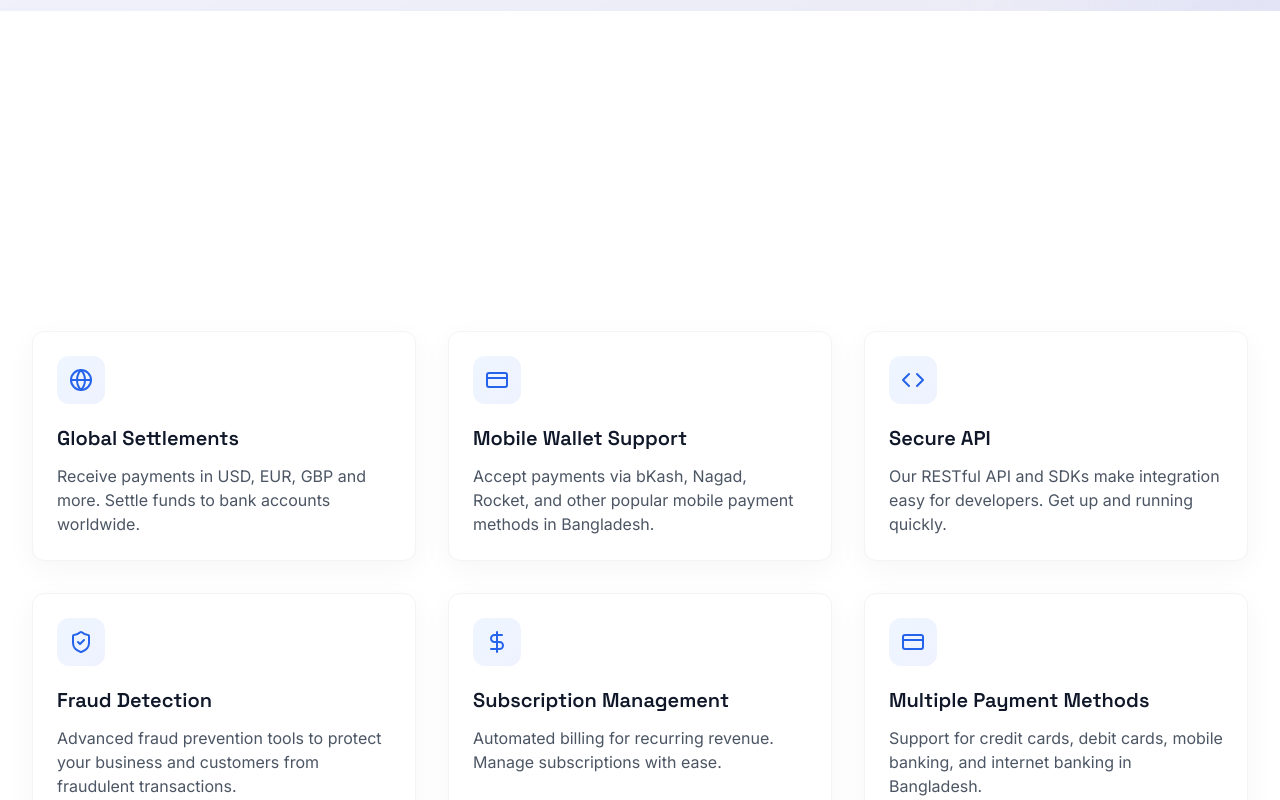
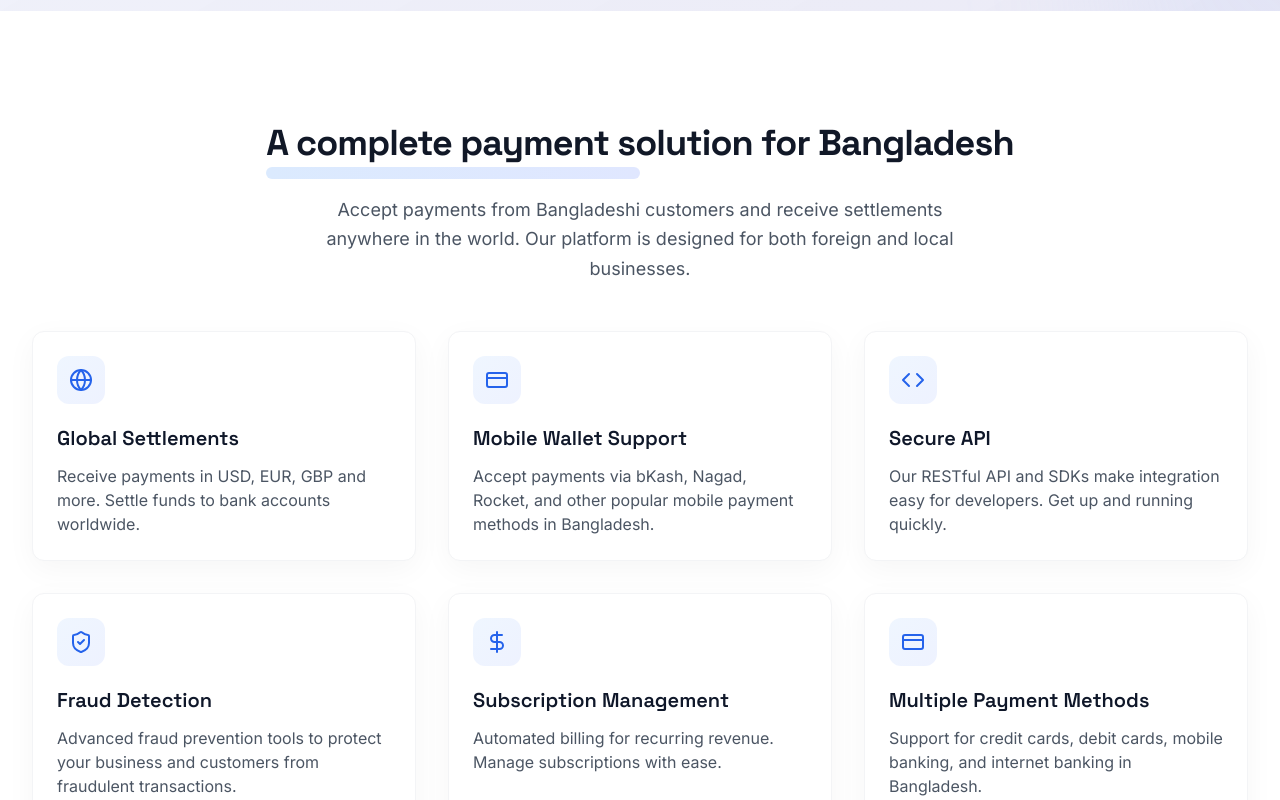
Before and after one commit to HridoyVaraby/payzoona-bangladesh-gateway, a React (Vite) app: page / in a window 1280 px wide. Shown: the part 820-1620 px from the top of the page. Built offline with nearby package versions, Linux system fonts and the light colour scheme.

Commit message:
Fix: Section header visibility and alignment
Corrects an issue where section headers and descriptions disappear after appearing, and ensures the description text is center-aligned.

```diff
--- a/src/components/layout/Layout.tsx
+++ b/src/components/layout/Layout.tsx
@@ -8,22 +8,29 @@ interface LayoutProps {
 }
 
 const Layout = ({ children }: LayoutProps) => {
-  // Add fade-in animation to content on page load
+  // Add fade-in animation to content on page load, but make sure elements don't disappear
   useEffect(() => {
     const observer = new IntersectionObserver((entries) => {
       entries.forEach((entry) => {
         if (entry.isIntersecting) {
-          entry.target.classList.add('animate-fade-in');
-          observer.unobserve(entry.target);
+          entry.target.classList.add('fade-in-element');
+          // Don't unobserve to prevent elements from disappearing
         }
       });
     }, { threshold: 0.1 });
 
+    // Replace animate-on-scroll with fade-in-element for better stability
     const animateElements = document.querySelectorAll('.animate-on-scroll');
-    animateElements.forEach((el) => observer.observe(el));
+    animateElements.forEach((el) => {
+      el.classList.remove('animate-on-scroll');
+      el.classList.add('fade-in-element');
+      observer.observe(el);
+    });
 
     return () => {
-      animateElements.forEach((el) => observer.unobserve(el));
+      document.querySelectorAll('.fade-in-element').forEach((el) => {
+        observer.unobserve(el);
+      });
     };
   }, []);
 
--- a/src/components/shared/SectionHeader.tsx
+++ b/src/components/shared/SectionHeader.tsx
@@ -1,5 +1,5 @@
 
-import React from 'react';
+import React, { useEffect, useRef } from 'react';
 
 interface SectionHeaderProps {
   title: string;
@@ -8,14 +8,27 @@ interface SectionHeaderProps {
 }
 
 const SectionHeader = ({ title, subtitle, centered = false }: SectionHeaderProps) => {
+  const headerRef = useRef<HTMLDivElement>(null);
+
+  useEffect(() => {
+    // Make the element visible immediately instead of relying on external animations
+    if (headerRef.current) {
+      headerRef.current.style.opacity = '1';
+    }
+  }, []);
+
   return (
-    <div className={`mb-12 ${centered ? 'text-center' : ''} animate-on-scroll`}>
+    <div
+      ref={headerRef}
+      className={`mb-12 ${centered ? 'text-center' : ''}`}
+      style={{ opacity: 0, transition: 'opacity 0.6s ease-out' }}
+    >
       <div className="relative inline-block">
         <h2 className="heading-lg text-gray-900 mb-4 relative z-10">{title}</h2>
         <div className="absolute h-3 bg-gradient-to-r from-blue-100 to-indigo-100 bottom-0 left-0 w-1/2 -z-10 rounded-full"></div>
       </div>
       {subtitle && (
-        <p className="text-lg text-gray-600 max-w-2xl mt-4 leading-relaxed">
+        <p className={`text-lg text-gray-600 mt-4 leading-relaxed ${centered ? 'mx-auto' : ''} max-w-2xl`}>
           {subtitle}
         </p>
       )}
```
Also changed, not shown: src/App.css (+26 -0 lines).
